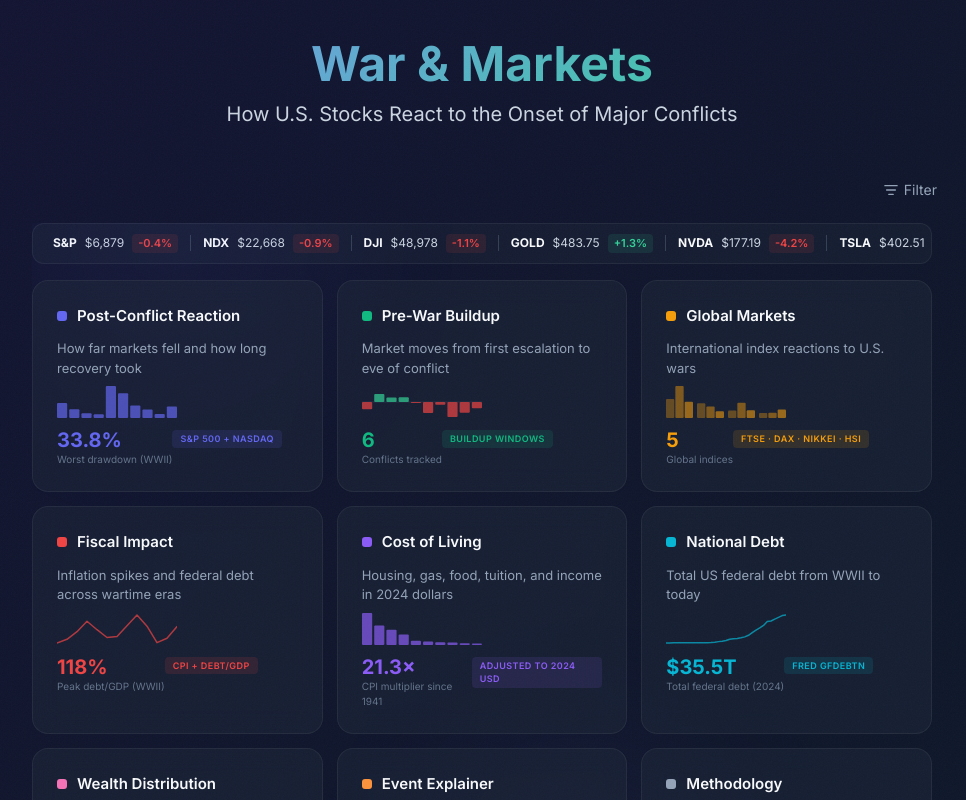
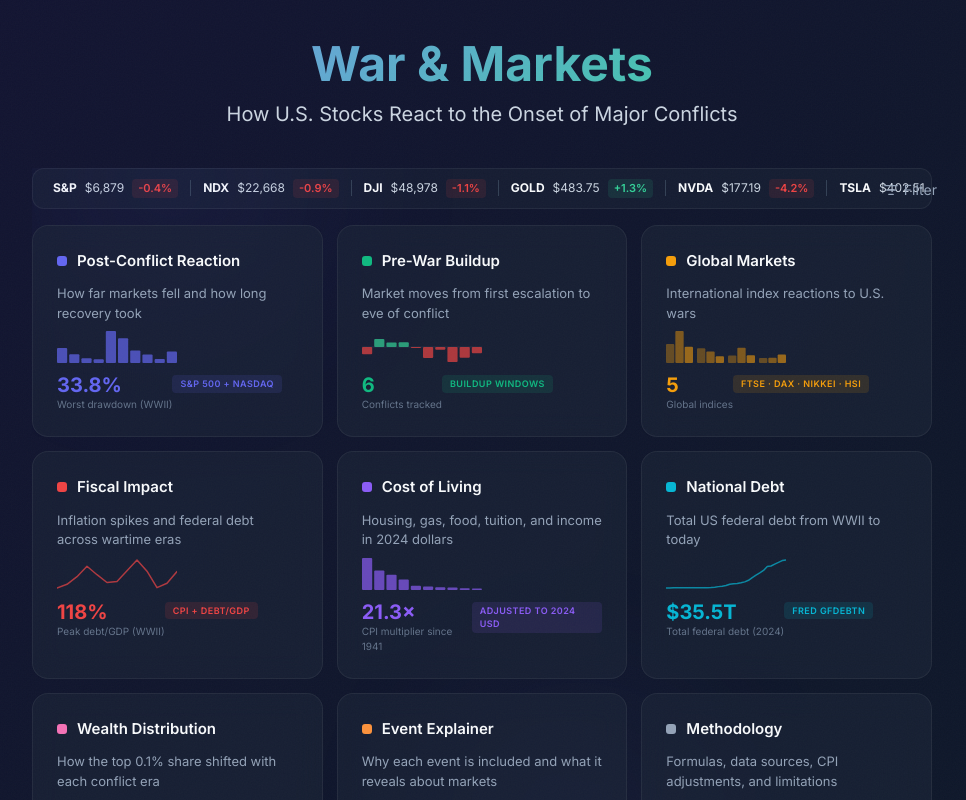
Before and after one commit to azaidi06/fin, a React (Vite) app in the folder war-markets-react/: page / in a window 1280 px wide. Shown: the top 800 px of the page, without its empty margins (158-1124 px from the left). Built offline with nearby package versions, Linux system fonts and the light colour scheme.

Commit message:
make toggle/filter tighter

```diff
--- a/war-markets-react/src/App.jsx
+++ b/war-markets-react/src/App.jsx
@@ -189,12 +189,12 @@ function AppInner() {
         <Header compact={activeTab === "home"} />
 
         {activeTab === "home" ? (
-          <>
-            <div style={{ display: "flex", justifyContent: "flex-end", marginBottom: 12 }}>
+          <div style={{ position: "relative" }}>
+            <div style={{ position: "absolute", top: 0, right: 0, zIndex: 10 }}>
               <FilterDropdown />
             </div>
             <HomePage onSelect={setActiveTab} />
-          </>
+          </div>
         ) : (
           <>
             {/* Tab bar */}
```
